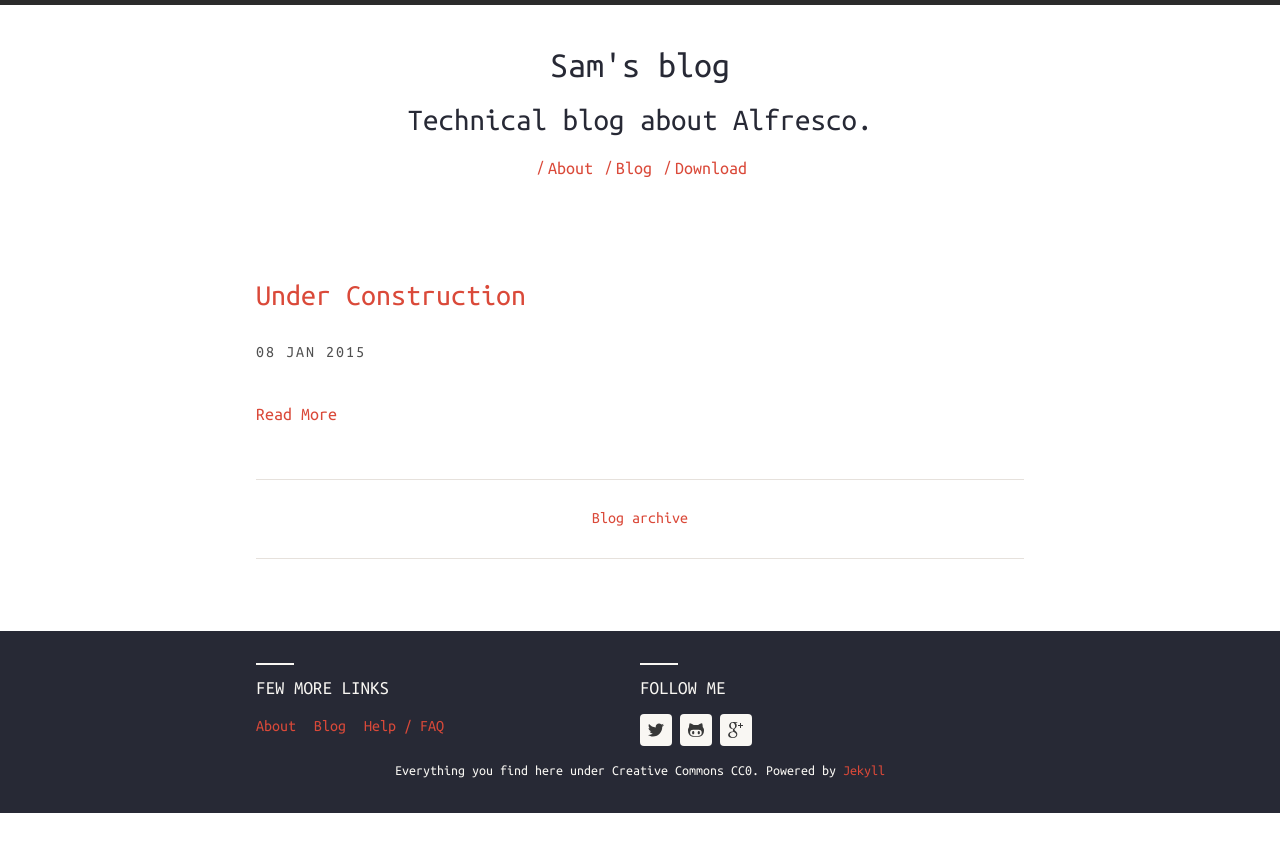
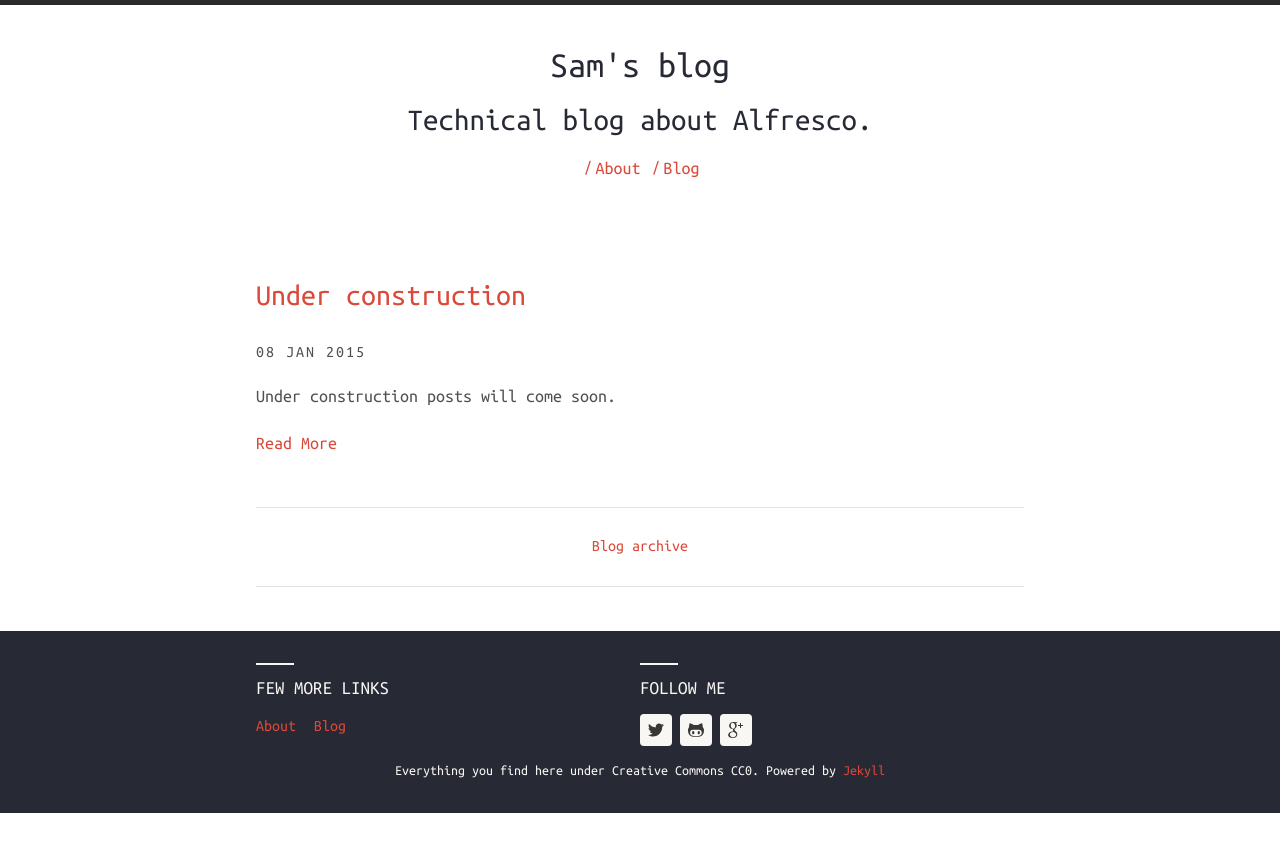
Before and after one commit to TheWeirdDev/theweirddev.github.io, a Jekyll site: the page built from index.html, in a window 1280 px wide. Shown: the top 852 px of the page. Built offline with Jekyll 4.4.1, drawn with Linux system fonts in a browser that asks for light colours; nearby versions of some CDN libraries.

Commit message:
footer header modifs

```diff
--- a/_includes/footer-links.html
+++ b/_includes/footer-links.html
@@ -2,5 +2,5 @@
 <ul class="menu">
     <li><a href="{{ '/about' | prepend: site.baseurl | prepend: site.url }}">About</a></li>
     <li><a href="{{ '/blog' | prepend: site.baseurl | prepend: site.url }}">Blog</a></li>
-    <li><a href="{{ '/faq' | prepend: site.baseurl | prepend: site.url }}">Help / FAQ</a></li>
+    <!--<li><a href="{{ '/faq' | prepend: site.baseurl | prepend: site.url }}">Help / FAQ</a></li>    -->
 </ul>
--- a/_includes/header-links.html
+++ b/_includes/header-links.html
@@ -6,11 +6,11 @@
 		<a href="{{ '/blog' | prepend: site.baseurl | prepend: site.url }}">Blog</a><span>/</span>
 	</li>
 	{% if site.harmony.social.github %}
-	<li>
-		<a title="{{ site.harmony.social.github }} on Github"
-			href="https://github.com/gayanvirajith/harmony" target="_blank">
-			Download
-		</a><span>/</span>
-	</li>
+	<!--<li>-->
+		<!--<a title="{{ site.harmony.social.github }} on Github" -->
+			<!--href="https://github.com/gayanvirajith/harmony" target="_blank">-->
+			<!--Download-->
+		<!--</a><span>/</span>-->
+	<!--</li>-->
 	{% endif %}
 </ul>
--- a/_posts/2015-01-08-under-construction.markdown
+++ b/_posts/2015-01-08-under-construction.markdown
@@ -0,0 +1,9 @@
+---
+layout: post
+title:  "Under construction"
+date:   2015-01-08 16:56:51
+description: Under construction posts will come soon.
+categories:
+- blog
+permalink: sample-post
+---
```
